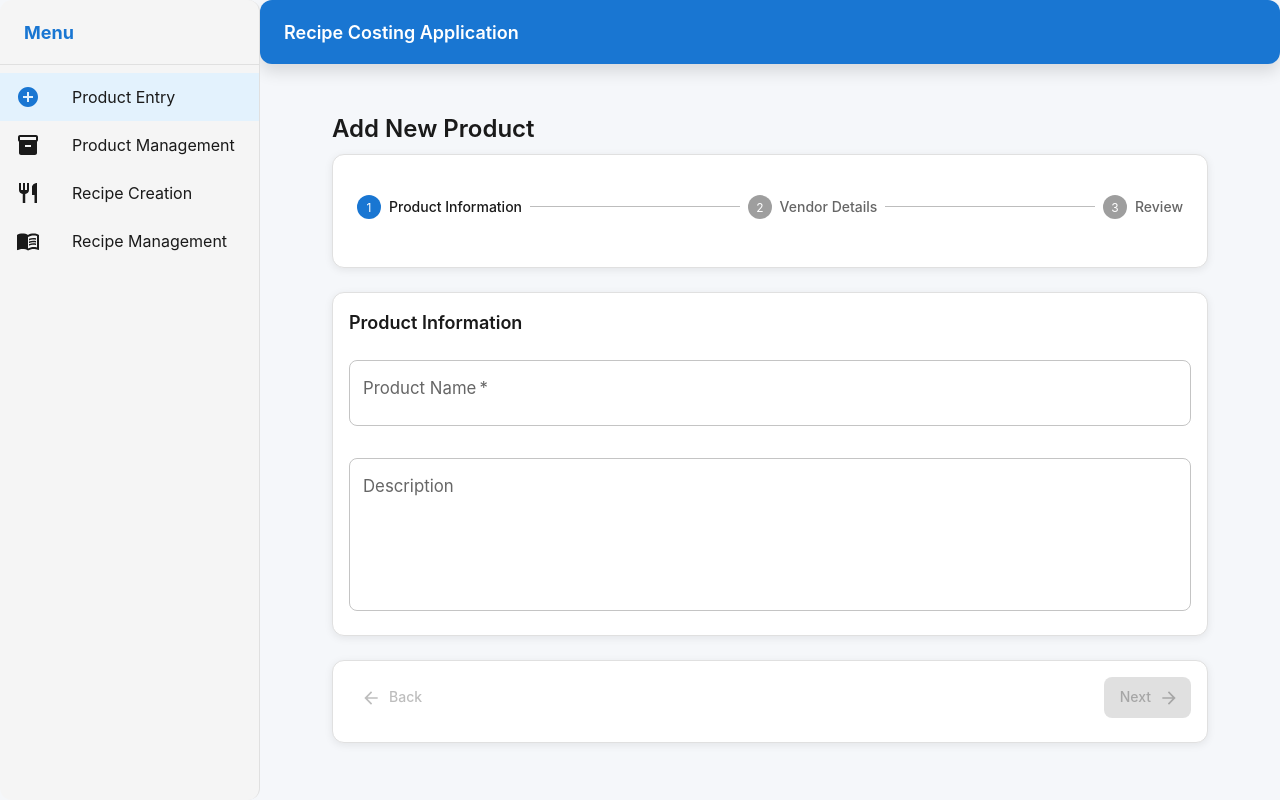
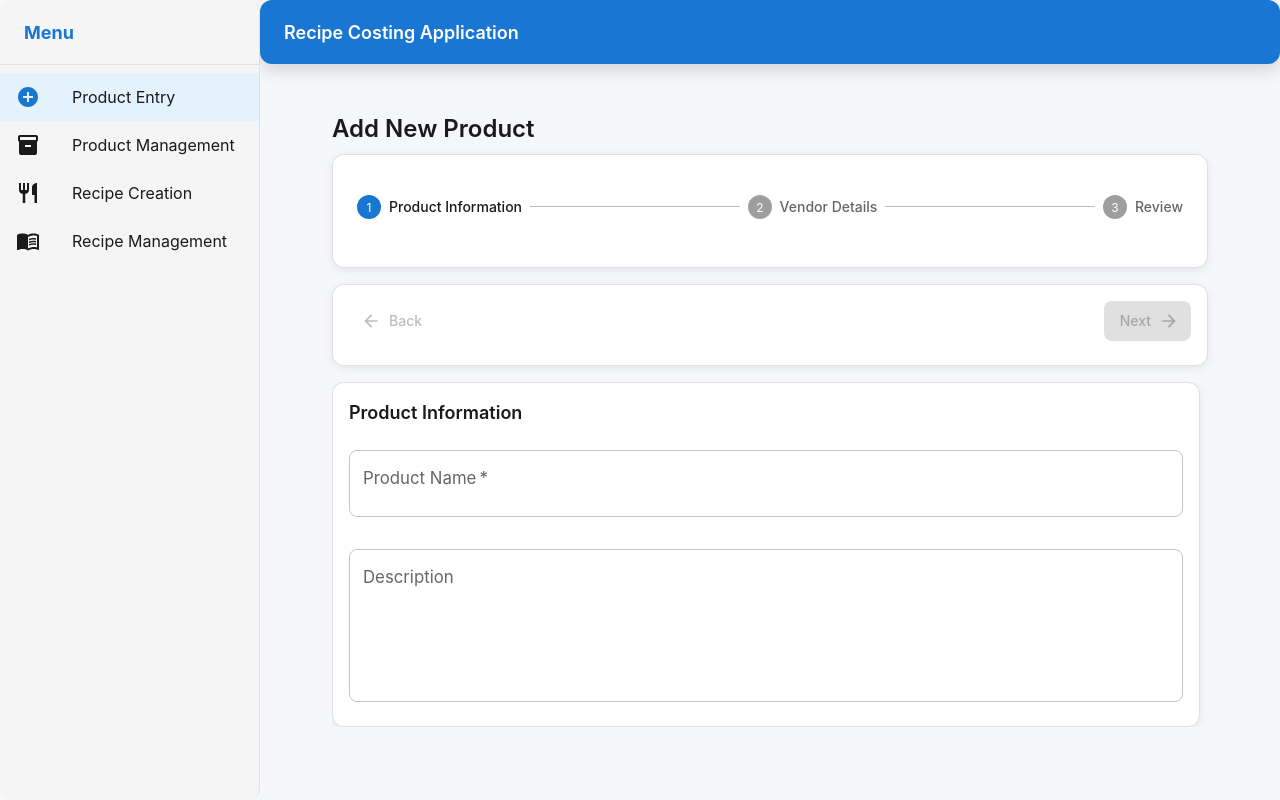
Before and after one commit to ParthG1810/recipe-costing-app-public, a Next.js app: page /product-entry in a window 1280 px wide. Built offline with nearby package versions, Linux system fonts and the light colour scheme.

Commit message:
Move navigation buttons to top and make content scrollable in Product Entry and Recipe Creation pages

```diff
--- a/app/product-entry/ProductEntryContent.tsx
+++ b/app/product-entry/ProductEntryContent.tsx
@@ -512,7 +512,7 @@ export default function ProductEntryContent() {
         )}
 
         {/* Stepper */}
-        <Card sx={{ mb: 3 }}>
+        <Card sx={{ mb: 2 }}>
           <CardContent>
             <Stepper activeStep={activeStep}>
               {steps.map((label) => (
@@ -524,11 +524,8 @@ export default function ProductEntryContent() {
           </CardContent>
         </Card>
 
-        {/* Step Content */}
-        {getStepContent(activeStep)}
-
-        {/* Navigation Buttons */}
-        <Card sx={{ mt: 3 }}>
+        {/* Navigation Buttons - Moved to top */}
+        <Card sx={{ mb: 2 }}>
           <CardContent>
             <Box sx={{ display: 'flex', justifyContent: 'space-between' }}>
               <Button
@@ -562,6 +559,11 @@ export default function ProductEntryContent() {
           </CardContent>
         </Card>
 
+        {/* Step Content - Scrollable */}
+        <Box sx={{ maxHeight: 'calc(100vh - 400px)', overflowY: 'auto', pr: 1 }}>
+          {getStepContent(activeStep)}
+        </Box>
+
         <Snackbar
           open={snackbar.open}
           autoHideDuration={4000}
--- a/app/recipe-creation/RecipeCreationContent.tsx
+++ b/app/recipe-creation/RecipeCreationContent.tsx
@@ -566,7 +566,7 @@ export default function RecipeCreationContent() {
         )}
 
         {/* Stepper */}
-        <Card sx={{ mb: 3 }}>
+        <Card sx={{ mb: 2 }}>
           <CardContent>
             <Stepper activeStep={activeStep}>
               {steps.map((label) => (
@@ -578,11 +578,8 @@ export default function RecipeCreationContent() {
           </CardContent>
         </Card>
 
-        {/* Step Content */}
-        {renderStepContent(activeStep)}
-
-        {/* Navigation Buttons */}
-        <Card sx={{ mt: 3 }}>
+        {/* Navigation Buttons - Moved to top */}
+        <Card sx={{ mb: 2 }}>
           <CardContent>
             <Box sx={{ display: 'flex', justifyContent: 'space-between' }}>
               <Button
@@ -615,6 +612,11 @@ export default function RecipeCreationContent() {
           </CardContent>
         </Card>
 
+        {/* Step Content - Scrollable */}
+        <Box sx={{ maxHeight: 'calc(100vh - 400px)', overflowY: 'auto', pr: 1 }}>
+          {renderStepContent(activeStep)}
+        </Box>
+
         {/* Snackbar */}
         <Snackbar
           open={snackbar.open}
```
